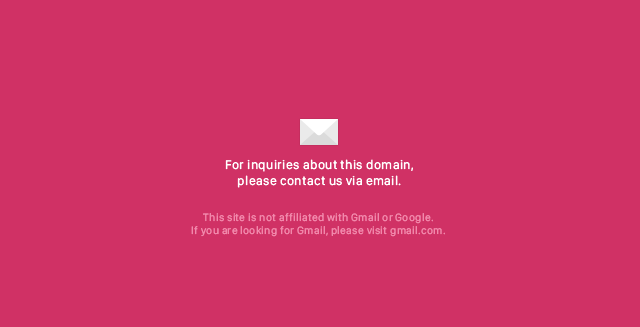
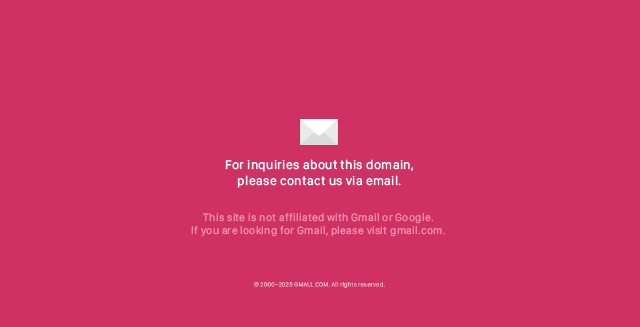
Before and after one commit to imagedrome/gmall, a plain HTML site: page index.html in a window 1280 px wide. Shown: the part 297-624 px from the top of the page, without its empty margins (321-961 px from the left). Drawn offline with Linux system fonts and the light colour scheme.

Commit message:
Add files via upload

```diff
--- a/index.html
+++ b/index.html
@@ -55,6 +55,12 @@ body{
 .email{width:var(--email-w);max-width:100%;cursor:pointer;}
 .main-text{width:var(--main-text-w);max-width:100%;cursor:pointer;}
 .sub-text{width:var(--sub-text-w);max-width:100%;cursor:pointer;}
+.copyright {
+  width: 180px;
+  max-width: 100%;
+  margin-top: 24px;
+  opacity: 0.7;
+}
 @media (max-width:480px){
   .content{padding:120px 24px 60px;}
   img{max-width:90vw;height:auto;}
@@ -89,6 +95,7 @@ body{
       <a href="https://gmail.com" target="_blank" rel="noopener">
         <img class="sub-text" src="images/sub_text@2x.png" srcset="images/sub_text@1x.png 1x, images/sub_text@2x.png 2x" alt="This domain is independent from Gmail">
       </a>
+      <img class="copyright" src="images/copyright@2x.png" srcset="images/copyright@1x.png 1x, images/copyright@2x.png 2x" alt="© 2000–2025 GMALL.COM. All rights reserved.">
     </div>
   </div>
 </main>
```
